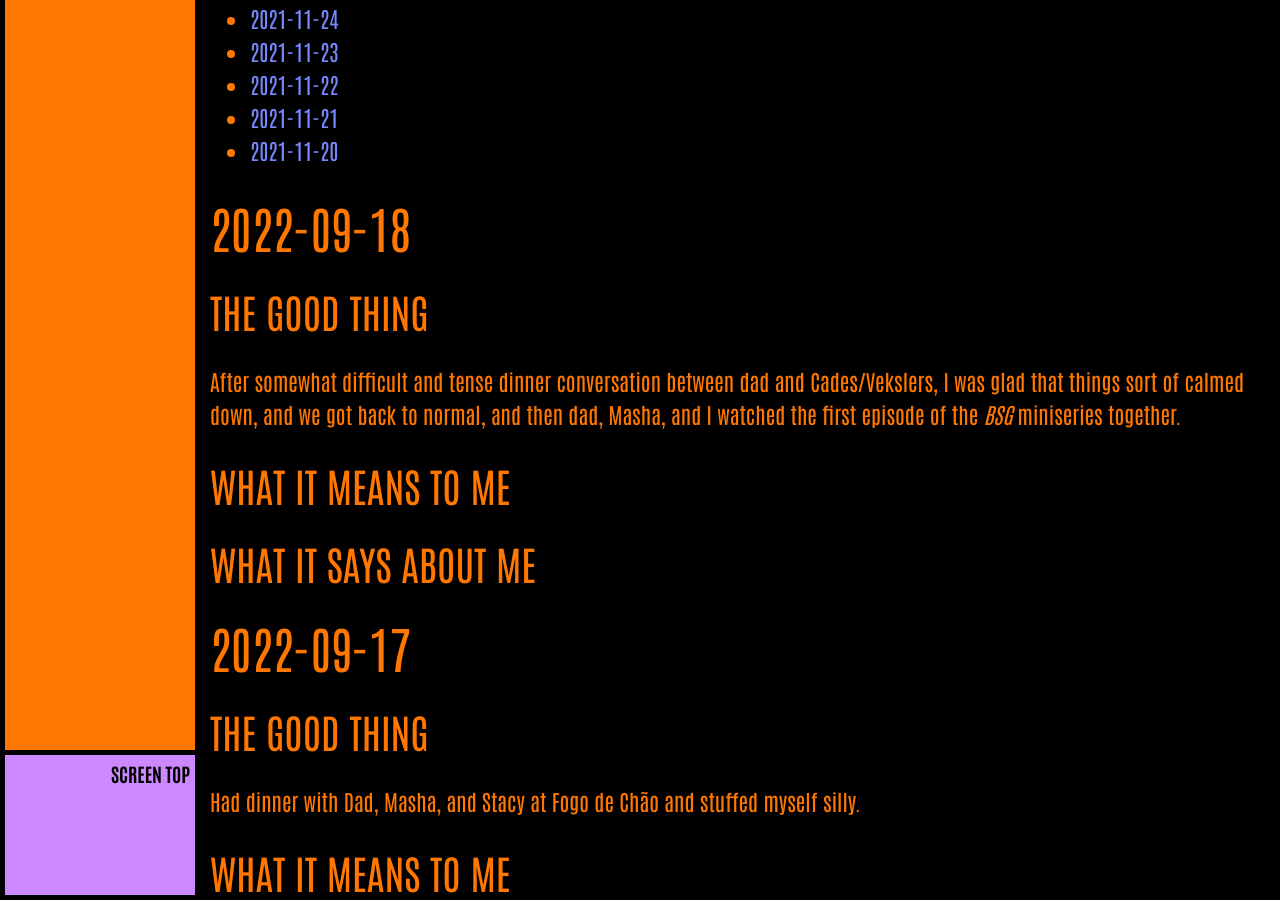
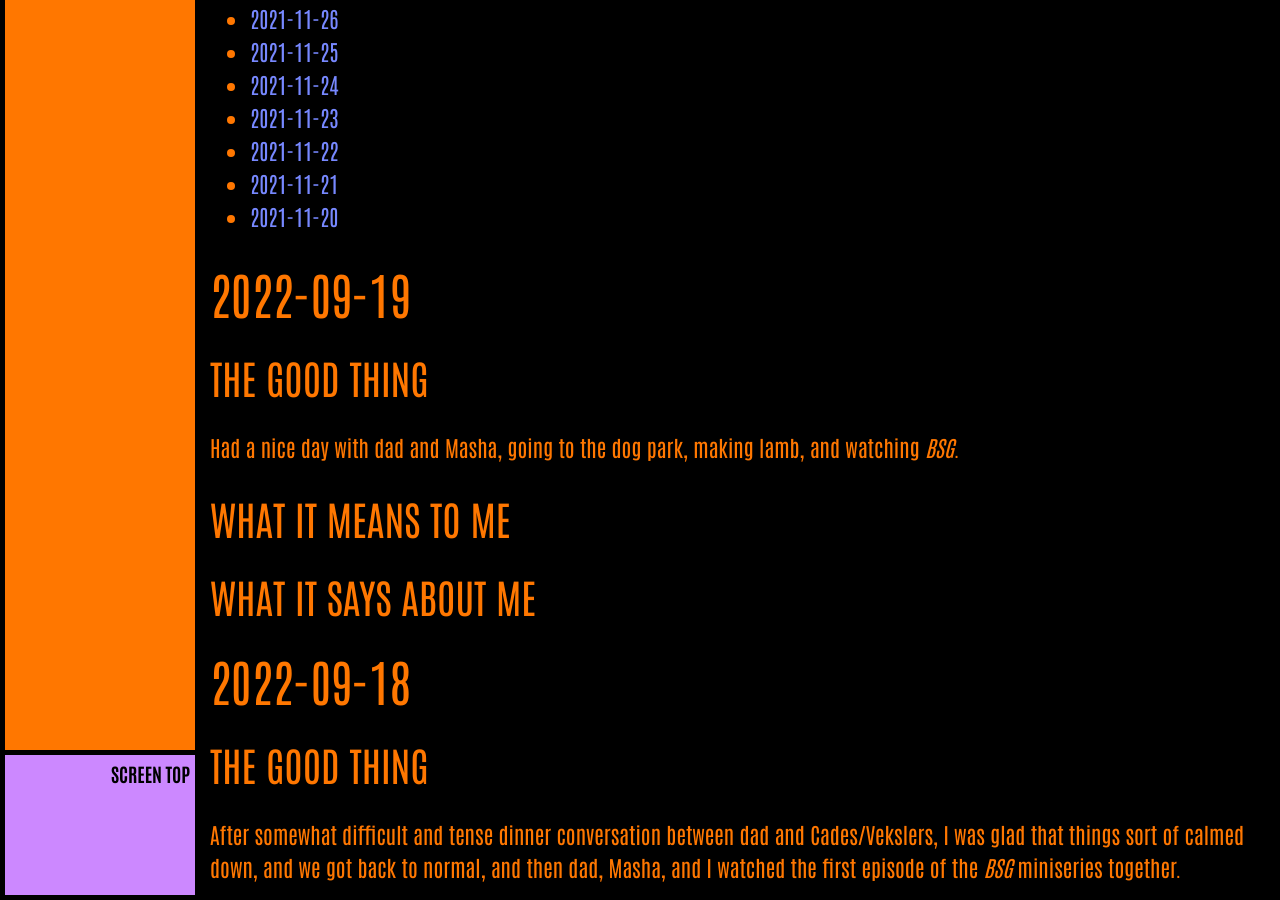
Before and after one commit to ArthurZey/arthurzey.github.io, a Jekyll site: the page built from _pages/one-good-thing.md, in a window 1280 px wide and 900 px high, scrolled down 5940 px. Built offline with Jekyll 4.4.1, drawn with Linux system fonts in a browser that asks for light colours; some of the changed text lies outside the part shown.

Commit message:
added stubs for 2022-09-13 and 2022-09-19

```diff
--- a/_pages/one-good-thing.md
+++ b/_pages/one-good-thing.md
@@ -12,6 +12,15 @@
 * TOC
 {:toc}
 {::options toc_levels="2" /}
+
+## 2022-09-19
+### The Good Thing
+Had a nice day with dad and Masha, going to the dog park, making lamb, and watching _BSG_.
+### What It Means to Me
+
+### What It Says about Me
+
+
 
 ## 2022-09-18
 ### The Good Thing
@@ -43,6 +52,15 @@
 ## 2022-09-15
 ### The Good Thing
 Finally got exterior-to-interior cabling sorted and wifi access point set up in main house living room!
+### What It Means to Me
+
+### What It Says about Me
+
+
+
+## 2022-09-13
+### The Good Thing
+Had a really nice time with just Melissa on our afternoon shopping/errand trip into Denver.
 ### What It Means to Me
 
 ### What It Says about Me
```
Also changed, not shown: other parts of _pages/one-good-thing.md (+1 -1 lines).
